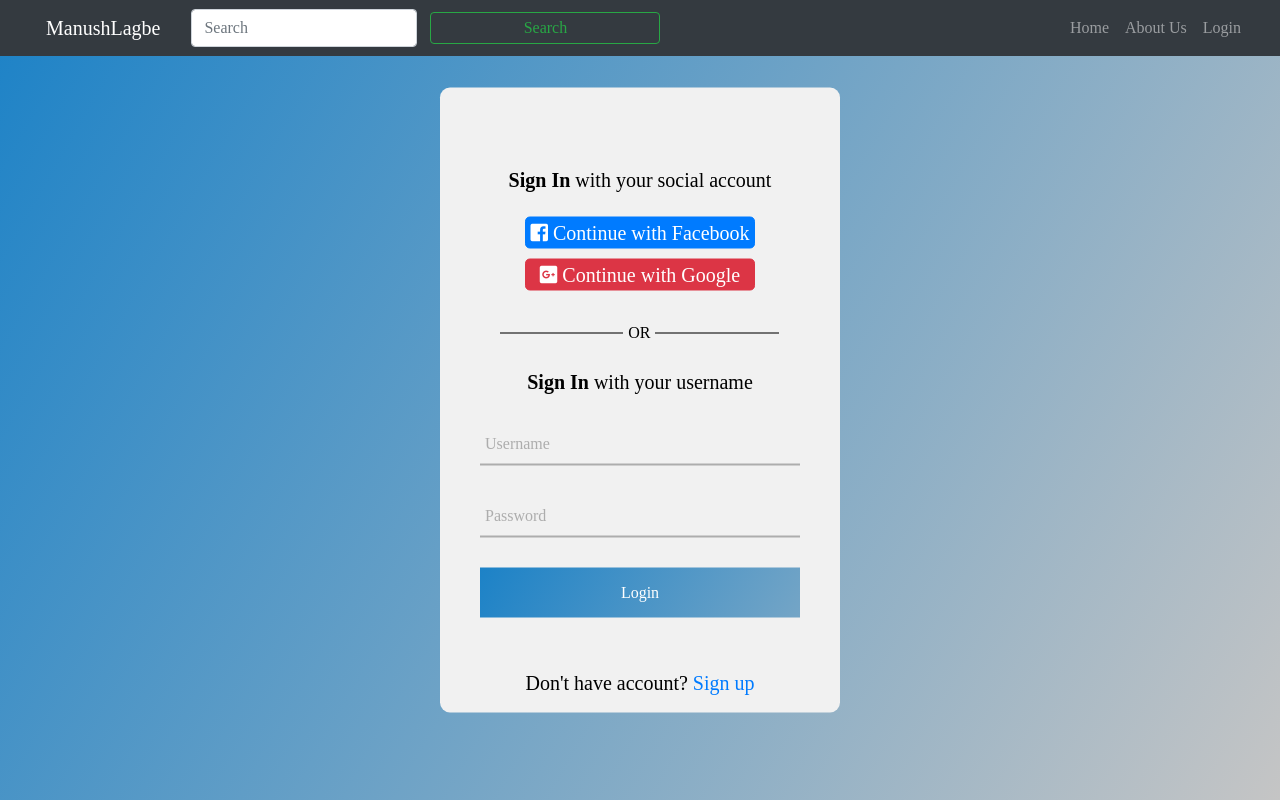
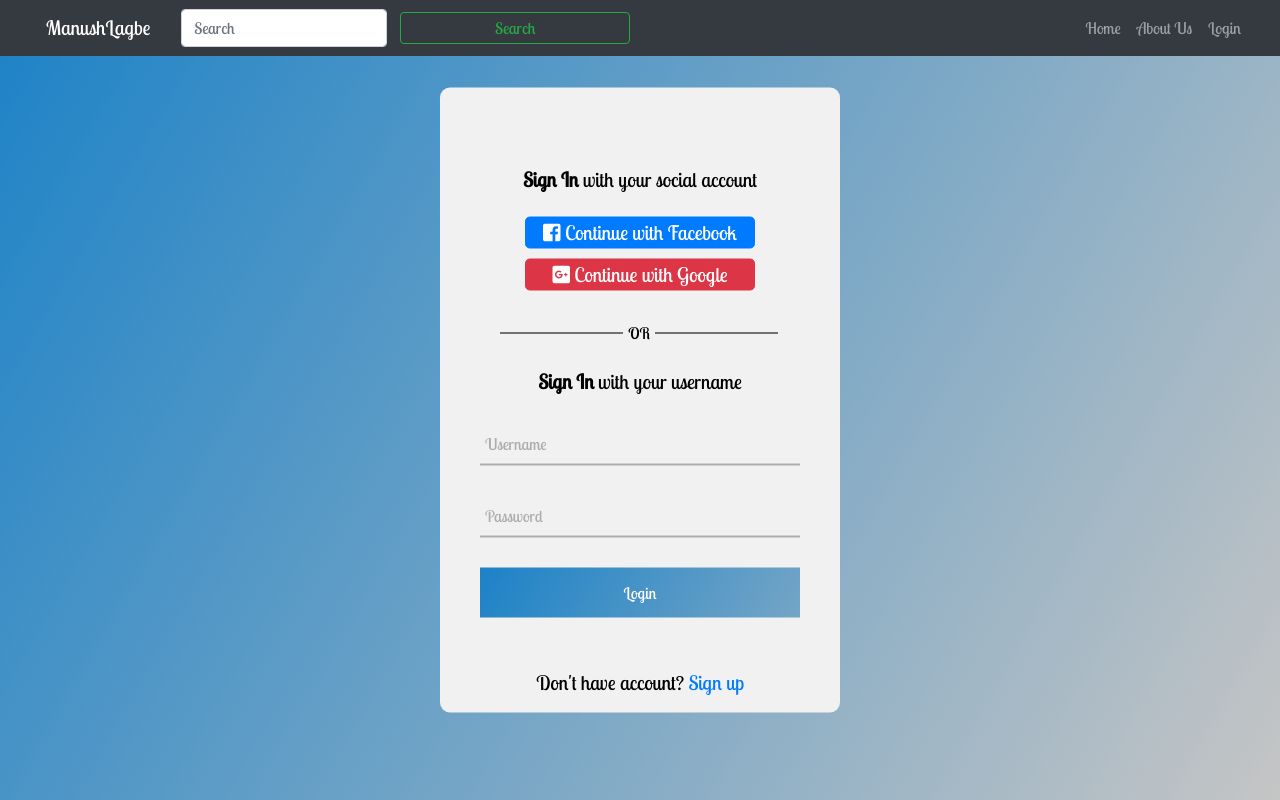
Before and after one commit to hashtag-cse327/ManushLagbe, a Django app: page /login/ in a window 1280 px wide. Run offline with Django 3.2, Linux system fonts and the light colour scheme; some libraries are stand-ins or nearby versions.

Commit message:
design bug fixed

```diff
--- a/Project/Work/ManushLagbe (updated)/Manushlagbecore/static/css/login.css
+++ b/Project/Work/ManushLagbe (updated)/Manushlagbecore/static/css/login.css
@@ -1,11 +1,7 @@
-body {
-	color: #ccc;
-}
 *{
   margin: 0;
   padding: 0;
   text-decoration: none;
-  font-family: montserrat;
   box-sizing: border-box;
 }
 
@@ -13,6 +9,7 @@ body{
   min-height: 100vh;
   background-image: linear-gradient(120deg,#1c82c7,#c5c5c5);
 }
+
 
 .login-form{
   width: 400px;
```
Lines whose indentation alone changed are shown as unchanged.
